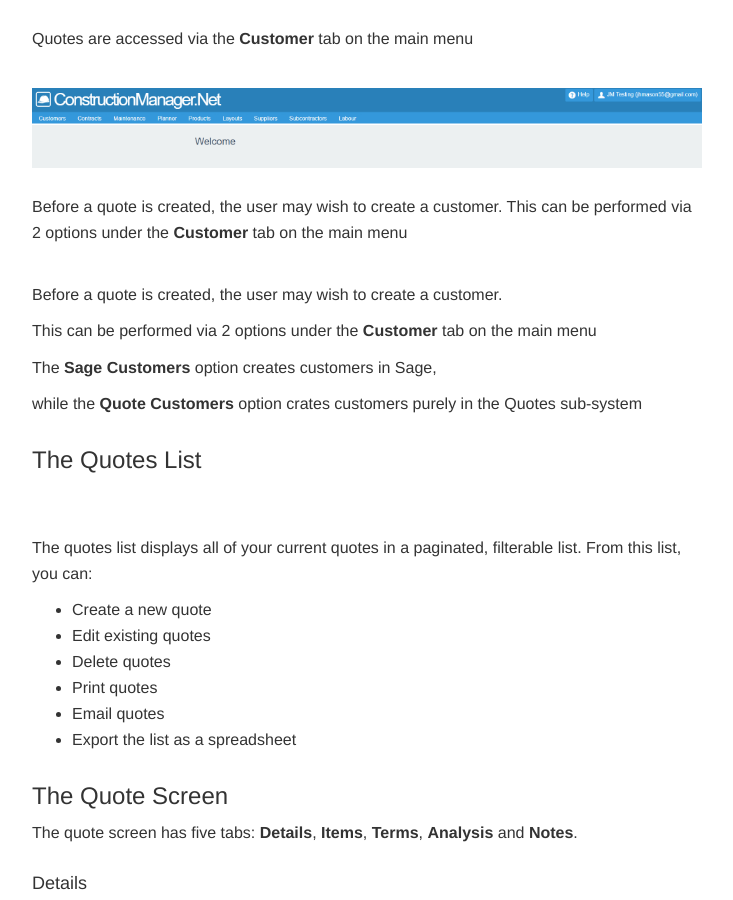
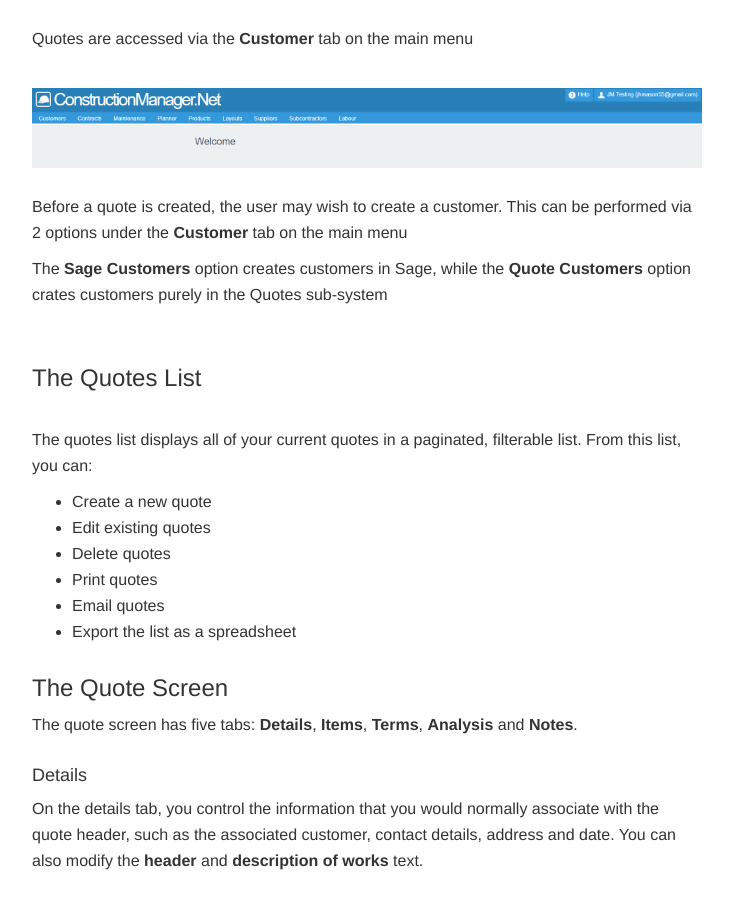
Before and after one commit to JNCSolutions/ConstructionManagerDocs, a Jekyll site: the page built from quotes.html, in a window 1280 px wide and 900 px high, scrolled down 559 px. Shown: the whole window, without its empty margins (273-1006 px from the left). Built offline with Jekyll 4.4.1, drawn with Linux system fonts in a browser that asks for light colours.

Commit message:
Update quotes.html

```diff
--- a/quotes.html
+++ b/quotes.html
@@ -36,17 +36,15 @@ title: Quotes
         <br> <br>
       <p>Before a quote is created, the user may wish to create a customer.
       This can be performed via 2 options under the <strong>Customer</strong> tab on the main menu</p>
-      <br>
-      <p>Before a quote is created, the user may wish to create a customer.</p>
-      <p>This can be performed via 2 options under the <strong>Customer</strong> tab on the main menu</p>
-      <p>The <strong>Sage Customers</strong> option creates customers in Sage,</p>
-      <p>while the <strong>Quote Customers</strong> option crates customers purely in the Quotes sub-system </p>
+      <p>The <strong>Sage Customers</strong> option creates customers in Sage,
+      while the <strong>Quote Customers</strong> option crates customers purely in the Quotes sub-system </p>
     </div>
 
 
   <div id="the-quotes-list" class="col-lg-12">
+      <br>
     <h3>The Quotes List</h3>
-     <br><br>
+     <br>
 
     <p>The quotes list displays all of your current quotes in a paginated, filterable list. From this list, you can:</p>
 
```
